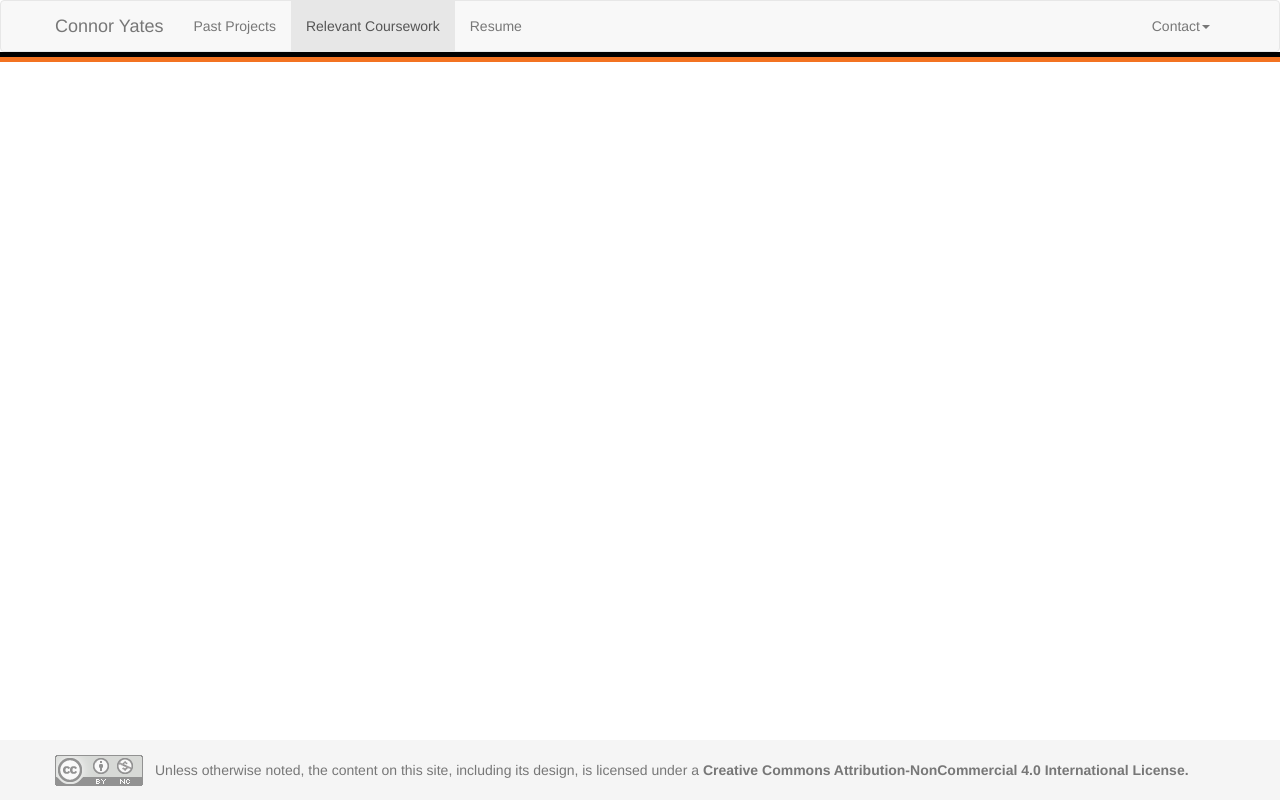
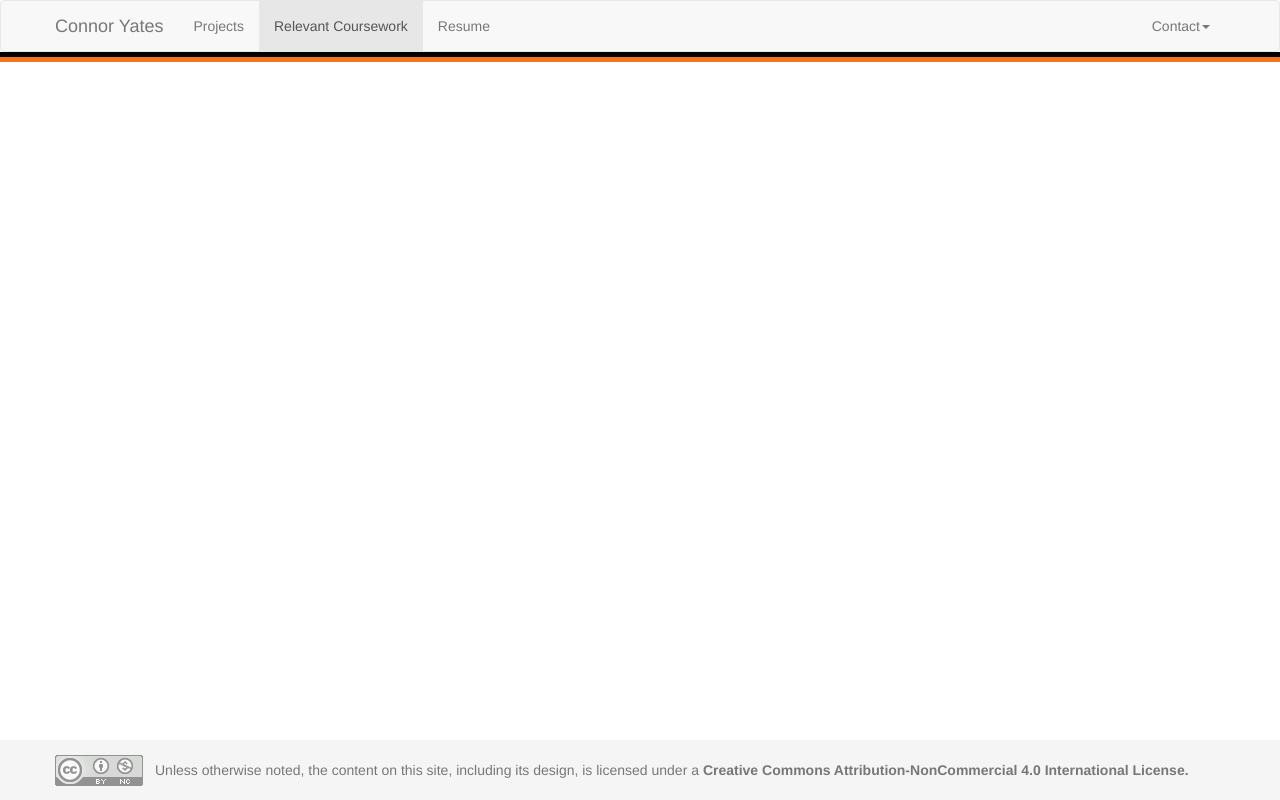
Before and after one commit to curbsy/ResumeWebsite, a plain HTML site: page coursework.html in a window 1280 px wide. Drawn offline with nearby package versions, Linux system fonts and the light colour scheme.

Commit message:
Change Projects naming on the top of the page

```diff
--- a/coursework.html
+++ b/coursework.html
@@ -38,7 +38,7 @@
 				<!-- Top Navbar -->
 				<div class="navbar-collapse collapse">
 					<ul class="nav navbar-nav">
-						<li><a href="./projects.html">Past Projects</a></li>
+						<li><a href="./projects.html">Projects</a></li>
 						<li class="active"><a href="./coursework.html">Relevant Coursework</a></li>
 						<li><a href="./resumes.html">Resume</a></li>
 
```
Also changed, not shown: index.html (+1 -1 lines), projects.html (+1 -1 lines), resumes.html (+1 -1 lines), template.html (+1 -1 lines).
